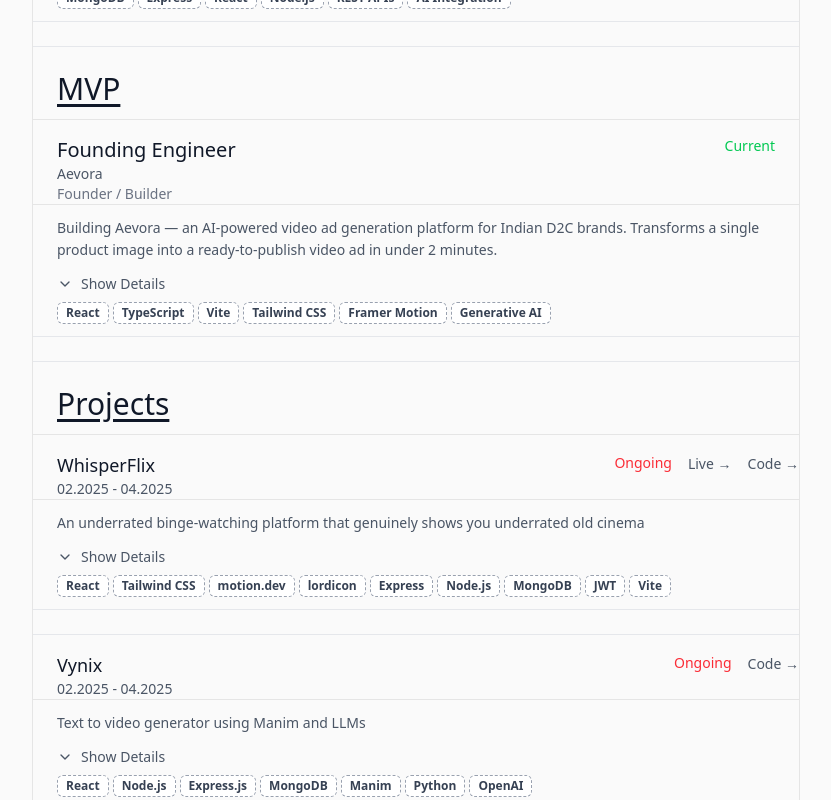
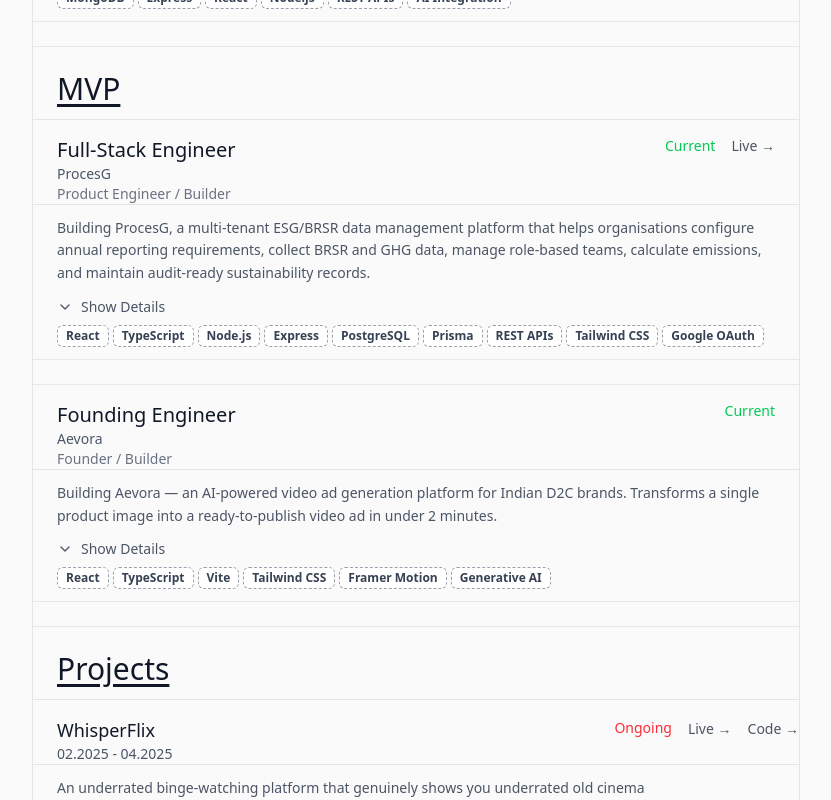
Before and after one commit to Arnav270803/MyPortfolio, a React (Vite) app: page / in a window 1280 px wide. Shown: the part 1000-1800 px from the top of the page, without its empty margins (224-1055 px from the left). Built offline with nearby package versions, Linux system fonts and the light colour scheme; some icons are missing.

Commit message:
Add ProcesG to MVP section

```diff
--- a/src/Component/MVP.jsx
+++ b/src/Component/MVP.jsx
@@ -1,5 +1,112 @@
 import { useState } from 'react';
 import { ChevronDown, ChevronUp } from 'lucide-react';
+
+// ProcesG Experience
+const ProcesGExperience = ({ isDark }) => {
+  const [isExpanded, setIsExpanded] = useState(false);
+
+  const BtDesign = `inline-block mr-1 mb-1 px-2 py-0.5 border border-dashed rounded-md cursor-pointer transition-all duration-300 font-semibold ${
+    isDark
+      ? 'bg-neutral-800 border-gray-600 text-gray-300 hover:border-white hover:shadow-[0_0_15px_rgba(255,255,255,0.25)] hover:scale-[1.02]'
+      : 'bg-white border-gray-400 text-gray-700 hover:border-gray-900 hover:shadow-[0_0_15px_rgba(0,0,0,0.3)] hover:scale-[1.02]'
+  } active:scale-100`;
+
+  return (
+    <div className={`pb-2 border-b ${isDark ? 'border-gray-800' : 'border-gray-200'}`}>
+      <div className={`flex items-start border-b ${isDark ? 'border-gray-800' : 'border-neutral-200'} justify-between mb-3`}>
+        <div className="px-6">
+          <div className={`text-xl font-medium hover:underline ${isDark ? 'text-white' : 'text-gray-900'}`}>
+            Full-Stack Engineer
+          </div>
+          <div className={`text-sm ${isDark ? 'text-gray-400' : 'text-gray-600'}`}>
+            ProcesG
+          </div>
+          <div className={`text-sm ${isDark ? 'text-gray-500' : 'text-gray-500'}`}>
+            Product Engineer / Builder
+          </div>
+        </div>
+        <div className="flex items-center gap-4 pr-6">
+          <div className="text-sm transition-colors hover:text-green-500 animate-pulse text-green-500">
+            Current
+          </div>
+          <a
+            href="https://procesg.com/"
+            target="_blank"
+            rel="noopener noreferrer"
+            className={`hover:underline text-sm transition-colors ${
+              isDark ? 'text-gray-400 hover:text-white' : 'text-gray-600 hover:text-gray-900'
+            }`}
+          >
+            Live →
+          </a>
+        </div>
+      </div>
+
+      <div className={`mb-3 px-6 leading-relaxed text-sm ${isDark ? 'text-gray-400' : 'text-gray-600'}`}>
+        Building ProcesG, a multi-tenant ESG/BRSR data management platform that helps organisations configure annual reporting requirements, collect BRSR and GHG data, manage role-based teams, calculate emissions, and maintain audit-ready sustainability records.
+      </div>
+
+      <button
+        onClick={() => setIsExpanded(!isExpanded)}
+        className={`flex items-center gap-2 px-6 mb-2 text-sm font-medium transition-colors ${
+          isDark ? 'text-gray-400 hover:text-white' : 'text-gray-600 hover:text-gray-900'
+        }`}
+      >
+        {isExpanded ? (
+          <>
+            <ChevronUp className="w-4 h-4" />
+            Hide Details
+          </>
+        ) : (
+          <>
+            <ChevronDown className="w-4 h-4" />
+            Show Details
+          </>
+        )}
+      </button>
+
+      <div
+        className={`overflow-hidden transition-all duration-300 ease-in-out ${
+          isExpanded ? 'max-h-[500px] opacity-100' : 'max-h-0 opacity-0'
+        }`}
+      >
+        <div className='py-2 px-6'>
+          <div className='px-3'>
+            <p className={`text-sm mb-1 font-medium transition duration-200 ease-in-out transform hover:scale-105 hover:text-white hover:underline ${isDark ? 'text-gray-400' : 'text-gray-600'}`}>
+              •<span className='pl-2'>Built company onboarding and Google authentication.</span>
+            </p>
+            <p className={`text-sm mb-1 font-medium transition duration-200 ease-in-out transform hover:scale-105 hover:text-white hover:underline ${isDark ? 'text-gray-400' : 'text-gray-600'}`}>
+              •<span className='pl-2'>Created reporting-year-specific BRSR and GHG configurations.</span>
+            </p>
+            <p className={`text-sm mb-1 font-medium transition duration-200 ease-in-out transform hover:scale-105 hover:text-white hover:underline ${isDark ? 'text-gray-400' : 'text-gray-600'}`}>
+              •<span className='pl-2'>Implemented role-based access for administrators and employees.</span>
+            </p>
+            <p className={`text-sm mb-1 font-medium transition duration-200 ease-in-out transform hover:scale-105 hover:text-white hover:underline ${isDark ? 'text-gray-400' : 'text-gray-600'}`}>
+              •<span className='pl-2'>Designed ESG data-entry, emissions-calculation, and audit-history workflows.</span>
+            </p>
+            <p className={`text-sm mb-4 font-medium transition duration-200 ease-in-out transform hover:scale-105 hover:text-white hover:underline ${isDark ? 'text-gray-400' : 'text-gray-600'}`}>
+              •<span className='pl-2'>Developed the responsive frontend, REST APIs, and relational database architecture.</span>
+            </p>
+          </div>
+        </div>
+      </div>
+
+      <div className={`text-xs px-6 ${isDark ? 'text-gray-500' : 'text-gray-500'}`}>
+        <span className={BtDesign}>React</span>
+        <span className={BtDesign}>TypeScript</span>
+        <span className={BtDesign}>Node.js</span>
+        <span className={BtDesign}>Express</span>
+        <span className={BtDesign}>PostgreSQL</span>
+        <span className={BtDesign}>Prisma</span>
+        <span className={BtDesign}>REST APIs</span>
+        <span className={BtDesign}>Tailwind CSS</span>
+        <span className={BtDesign}>Google OAuth</span>
+      </div>
+
+      <div className={`border-b py-1 mb-4 ${isDark ? 'border-gray-800' : 'border-gray-200'}`}></div>
+    </div>
+  );
+};
 
 // Aevora Experience
 const AevoraExperience = ({ isDark }) => {
@@ -101,6 +208,7 @@
         MVP
       </div>
       <div className="space-y-4">
+        <ProcesGExperience isDark={isDark} />
         <AevoraExperience isDark={isDark} />
       </div>
     </div>
```
